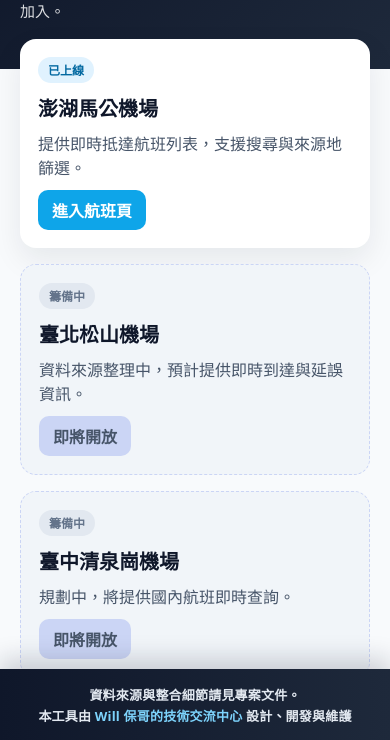
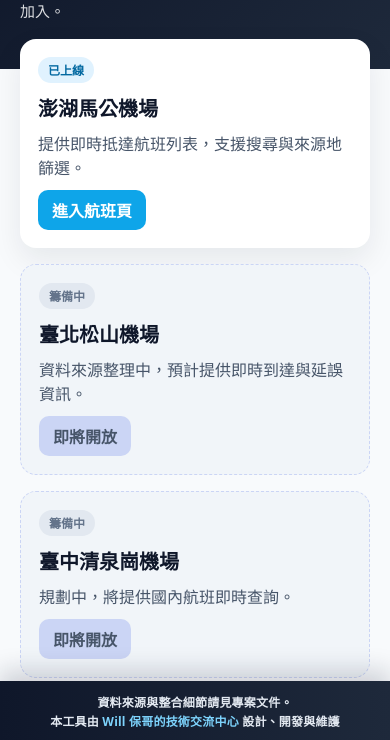
Before and after one commit to doggy8088/taiwan-airport-flights, a website: page public/index.html in a window 390 px wide. Shown: the part 103-843 px from the top of the page. Drawn offline with Linux system fonts and the light colour scheme.

Commit message:
style(ui): 下修頁尾高度縮減占用
調整頁尾高度與行距，減少底部占用空間。
同步更新行動版高度設定。

```diff
--- a/public/index.html
+++ b/public/index.html
@@ -13,7 +13,7 @@
       --stone-50: #f8fafc;
       --card-bg: #ffffff;
       --shadow: 0 12px 30px rgba(15, 23, 42, 0.08);
-      --footer-height: 56px;
+      --footer-height: 48px;
     }
 
     * {
@@ -164,13 +164,13 @@
 
     @media (max-width: 720px) {
       :root {
-        --footer-height: 72px;
+        --footer-height: 60px;
       }
 
       footer {
         flex-direction: column;
-        gap: 2px;
-        font-size: 13px;
+        gap: 1px;
+        font-size: 12px;
       }
     }
   </style>
```
Also changed, not shown: public/airports/penghu/index.html (+2 -2 lines).
